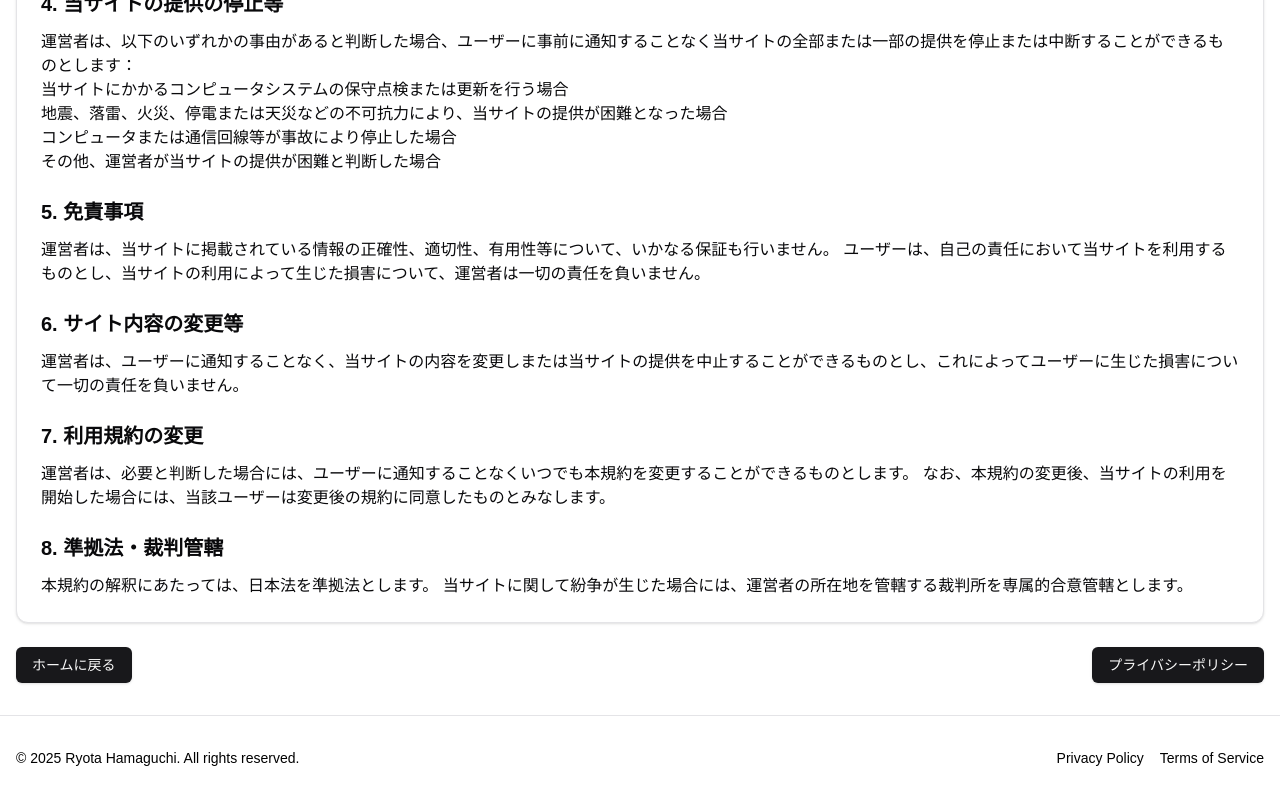
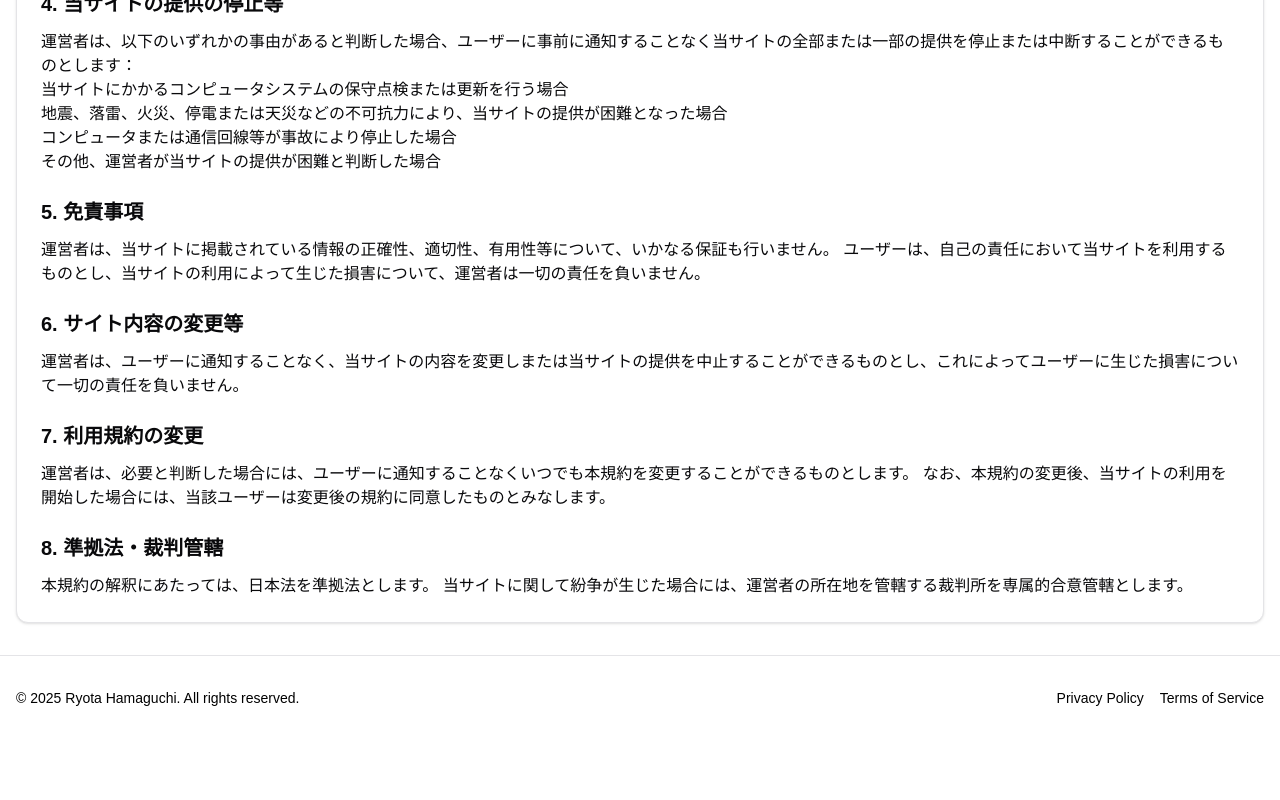
Before and after one commit to Hamaryo226/ryota-space, a Next.js app: page /Terms in a window 1280 px wide. Shown: the part 804-1604 px from the top of the page. After the commit the page ends 1544 px from the top, so only its background shows below. Built offline with nearby package versions, Linux system fonts and the light colour scheme.

Commit message:
プライバシーポリシーと利用規約を明記

```diff
--- a/src/app/Privacy/page.tsx
+++ b/src/app/Privacy/page.tsx
@@ -1,5 +1,3 @@
-import Link from "next/link";
-import { Button } from "@/components/ui/button";
 import { Card, CardContent, CardHeader, CardTitle } from "@/components/ui/card";
 
 export default function PrivacyPolicy() {
@@ -66,14 +64,6 @@ export default function PrivacyPolicy() {
           </p>
         </CardContent>
       </Card>
-      <div className="mt-6 flex justify-between">
-        <Button asChild>
-          <Link href="/">ホームに戻る</Link>
-        </Button>
-        <Button asChild>
-          <Link href="/terms-of-use">利用規約</Link>
-        </Button>
-      </div>
     </div>
   );
 }
--- a/src/app/Terms/page.tsx
+++ b/src/app/Terms/page.tsx
@@ -1,5 +1,3 @@
-import Link from "next/link";
-import { Button } from "@/components/ui/button";
 import { Card, CardContent, CardHeader, CardTitle } from "@/components/ui/card";
 
 export default function TermsOfUse() {
@@ -97,14 +95,6 @@ export default function TermsOfUse() {
           </p>
         </CardContent>
       </Card>
-      <div className="mt-6 flex justify-between">
-        <Button asChild>
-          <Link href="/">ホームに戻る</Link>
-        </Button>
-        <Button asChild>
-          <Link href="/privacy-policy">プライバシーポリシー</Link>
-        </Button>
-      </div>
     </div>
   );
 }
--- a/src/components/footer.tsx
+++ b/src/components/footer.tsx
@@ -13,10 +13,10 @@ export function Footer() {
             © {new Date().getFullYear()} Ryota Hamaguchi. All rights reserved.
           </p>
           <div className="flex space-x-4 mt-4 md:mt-0">
-            <Link href="#" className="hover:underline">
+            <Link href="/Privacy" className="hover:underline">
               Privacy Policy
             </Link>
-            <Link href="#" className="hover:underline">
+            <Link href="/Terms" className="hover:underline">
               Terms of Service
             </Link>
           </div>
```
